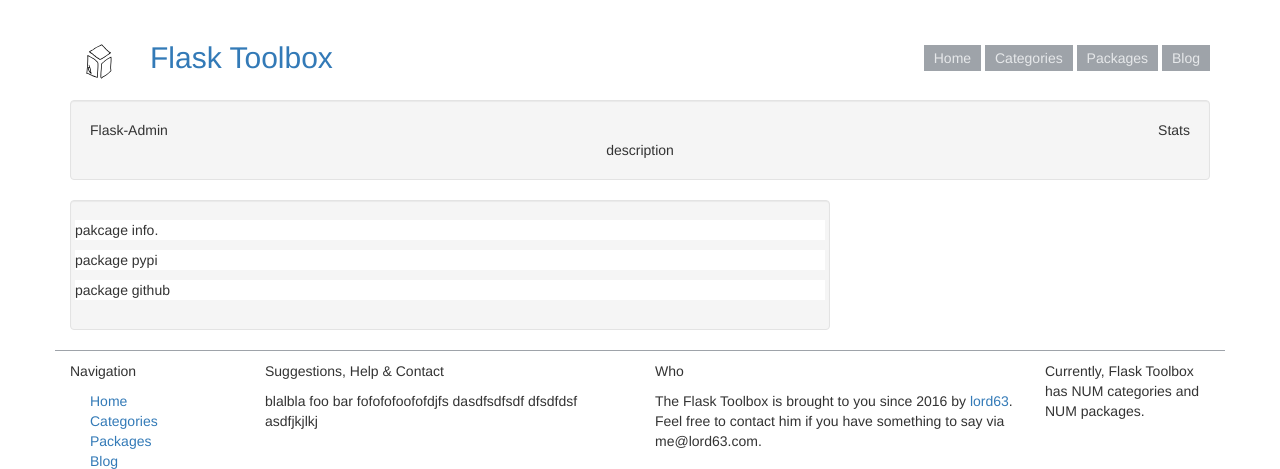
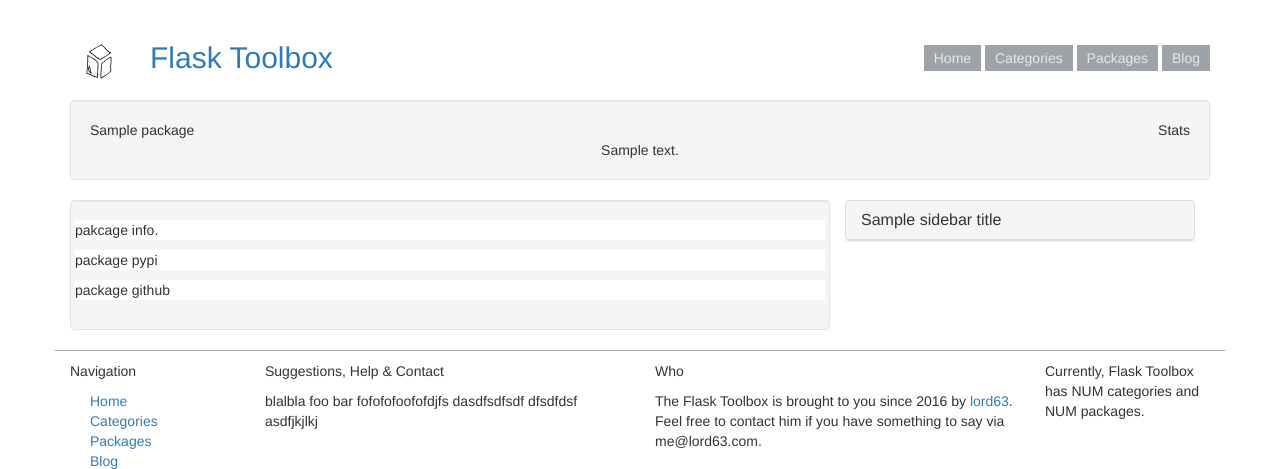
Before and after one commit to lord63/flask_toolbox, a Flask app: template flask_toolbox/web/templates/package.html in a window 1280 px wide. Shown: the part 52-521 px from the top of the page. Run offline with Flask 2, Linux system fonts and the light colour scheme; tables that the repository leaves empty hold one stand-in row (values such as "Sample post"); the template is opened without the code that fills it: values that come from a table or form of the project are taken from there, most other values are stand-ins (such as "Sample title", 1, 10 or a date in 2020); parts of the project's set-up code (start-up, migrations or seed data) failed here and were passed over.

Commit message:
Read package info from the database
* package name
* package description
* other related packages in the same category

```diff
--- a/flask_toolbox/web/templates/package.html
+++ b/flask_toolbox/web/templates/package.html
@@ -1,9 +1,10 @@
+{% import "sidebar.html" as sidebar %}
 {% extends 'base.html' %}
 {% block body %}
 <div class="well">
-  <span class="package-name">Flask-Admin</span>
+  <span class="package-name">{{ package.name }}</span>
   <span class="package-stats">Stats</span>
-  <span class="package-description">description</span>
+  <span class="package-description">{{ package.description }}</span>
 </div>
 <div class="col-md-8 well package-info">
   <div class="row package-basic">
@@ -16,5 +17,5 @@
     package github
   </div>
 </div>
-{% include "sidebar.html" %}
+{{ sidebar.sidebar(sidebar_title, related_packages)}}
 {% endblock %}
```
Also changed, not shown: flask_toolbox/web/views/package.py (+12 -1 lines).
